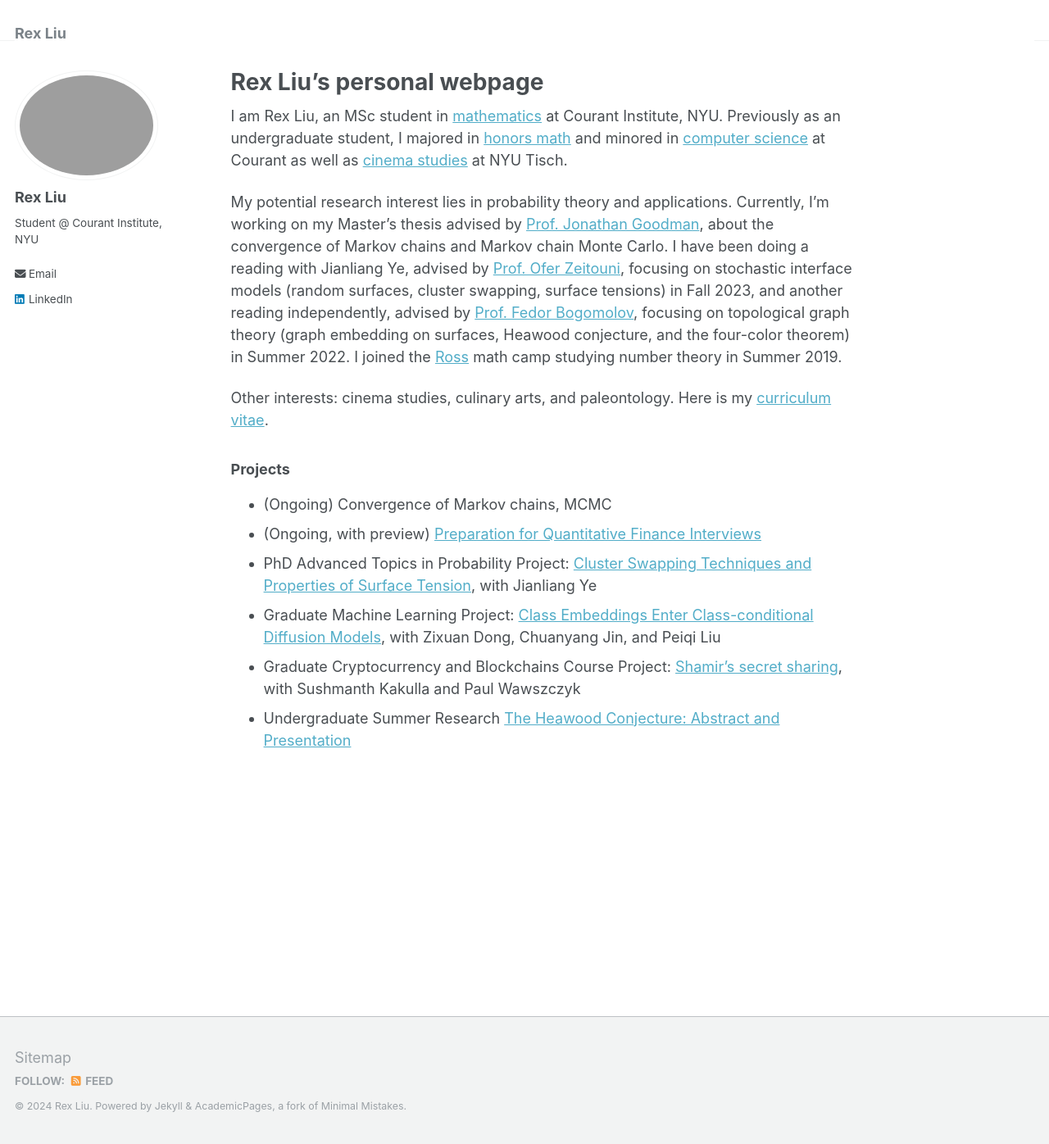
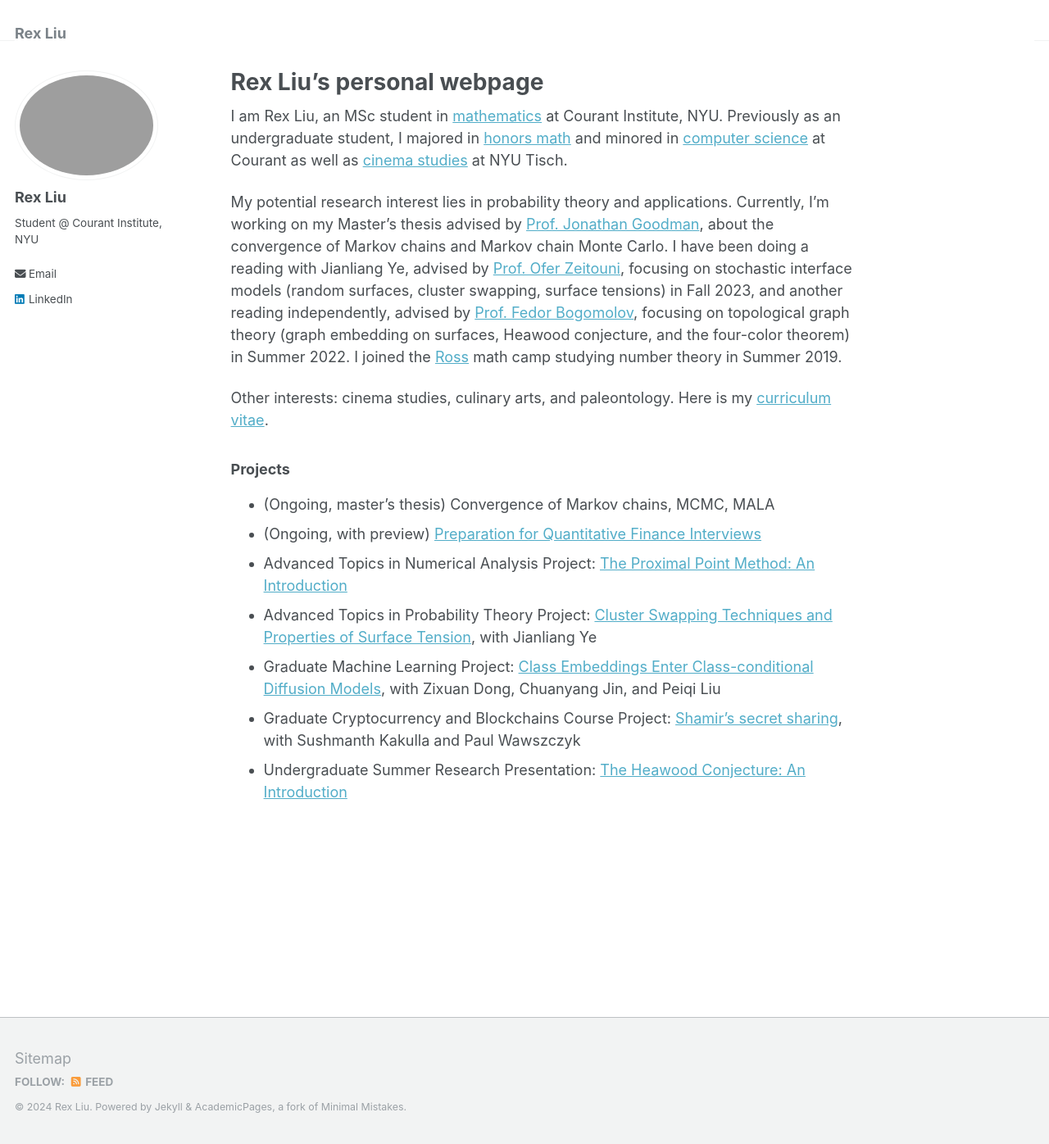
Before and after one commit to RexLiu9/rexliu9.github.io, a Jekyll site: the page built from _pages/about.md, in a window 1280 px wide and 1396 px high. Shown: the whole window at 82% size. Built offline with Jekyll 4.4.1, drawn with Linux system fonts in a browser that asks for light colours.

Commit message:
Update about.md

```diff
--- a/_pages/about.md
+++ b/_pages/about.md
@@ -14,9 +14,10 @@ My potential research interest lies in probability theory and applications. Curr
 Other interests: cinema studies, culinary arts, and paleontology. Here is my [curriculum vitae](https://rexliu9.github.io/files/academic_cv_Feb24.pdf).
 
 ### Projects
-+ (Ongoing) Convergence of Markov chains, MCMC
++ (Ongoing, master's thesis) Convergence of Markov chains, MCMC, MALA
 + (Ongoing, with preview) [Preparation for Quantitative Finance Interviews](https://rexliu9.github.io/files/Quant_Interview_Prep_prev.pdf)
-+ PhD Advanced Topics in Probability Project: [Cluster Swapping Techniques and Properties of Surface Tension](https://rexliu9.github.io/files/Properties_of_Surface_Tension.pdf), with Jianliang Ye
++ Advanced Topics in Numerical Analysis Project: [The Proximal Point Method: An Introduction](https://rexliu9.github.io/files/Cvx_Proximal_Point_methods.pdf)
++ Advanced Topics in Probability Theory Project: [Cluster Swapping Techniques and Properties of Surface Tension](https://rexliu9.github.io/files/Properties_of_Surface_Tension.pdf), with Jianliang Ye
 + Graduate Machine Learning Project: [Class Embeddings Enter Class-conditional Diffusion Models](https://rexliu9.github.io/files/ceec_diffusion.pdf), with Zixuan Dong, Chuanyang Jin, and Peiqi Liu
 + Graduate Cryptocurrency and Blockchains Course Project: [Shamir’s secret sharing](https://rexliu9.github.io/files/Shamir’s_secret_sharing.pdf), with Sushmanth Kakulla and Paul Wawszczyk
-+ Undergraduate Summer Research [The Heawood Conjecture: Abstract and Presentation](https://rexliu9.github.io/files/sure_slides.pdf)
++ Undergraduate Summer Research Presentation: [The Heawood Conjecture: An Introduction](https://rexliu9.github.io/files/sure_slides.pdf)
```
